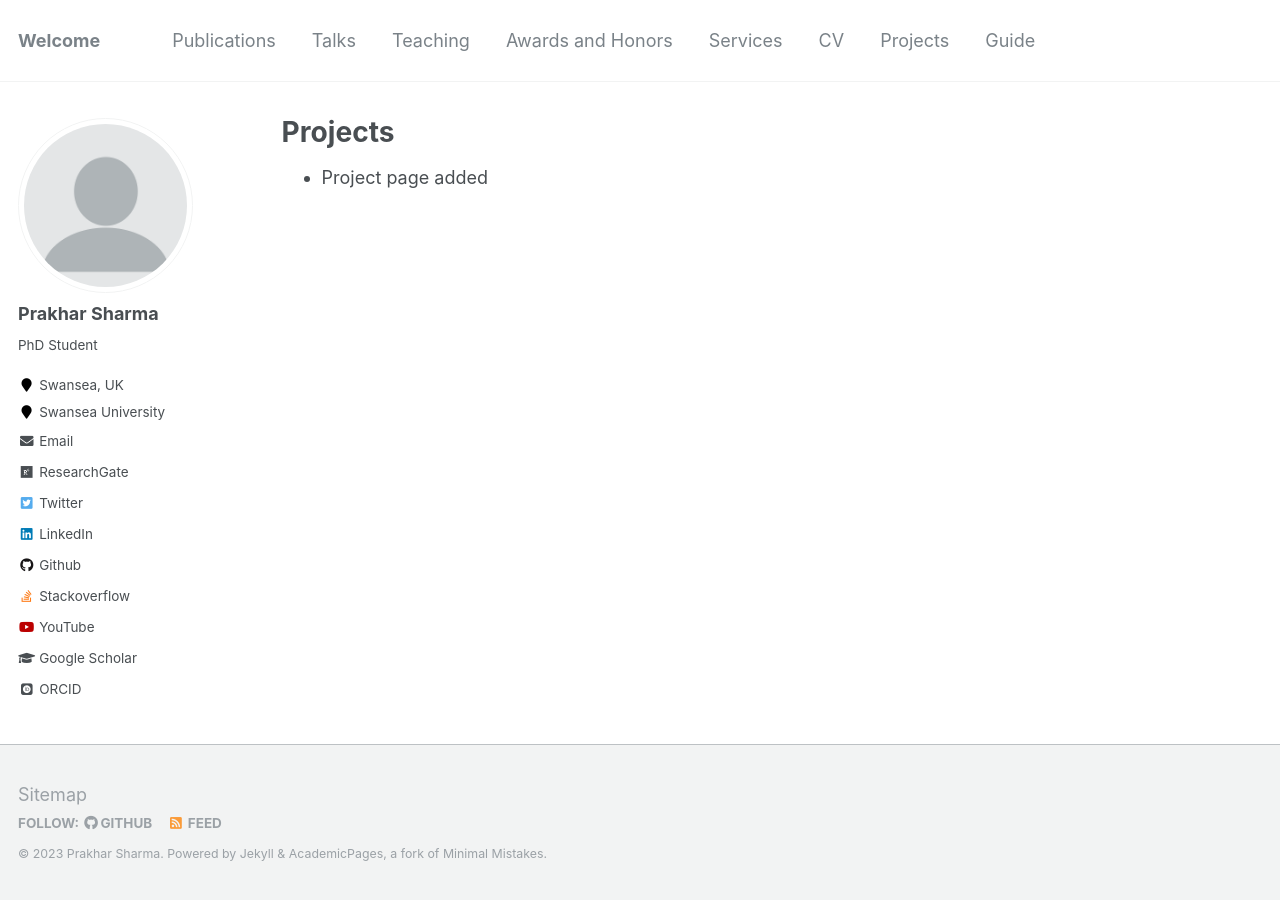
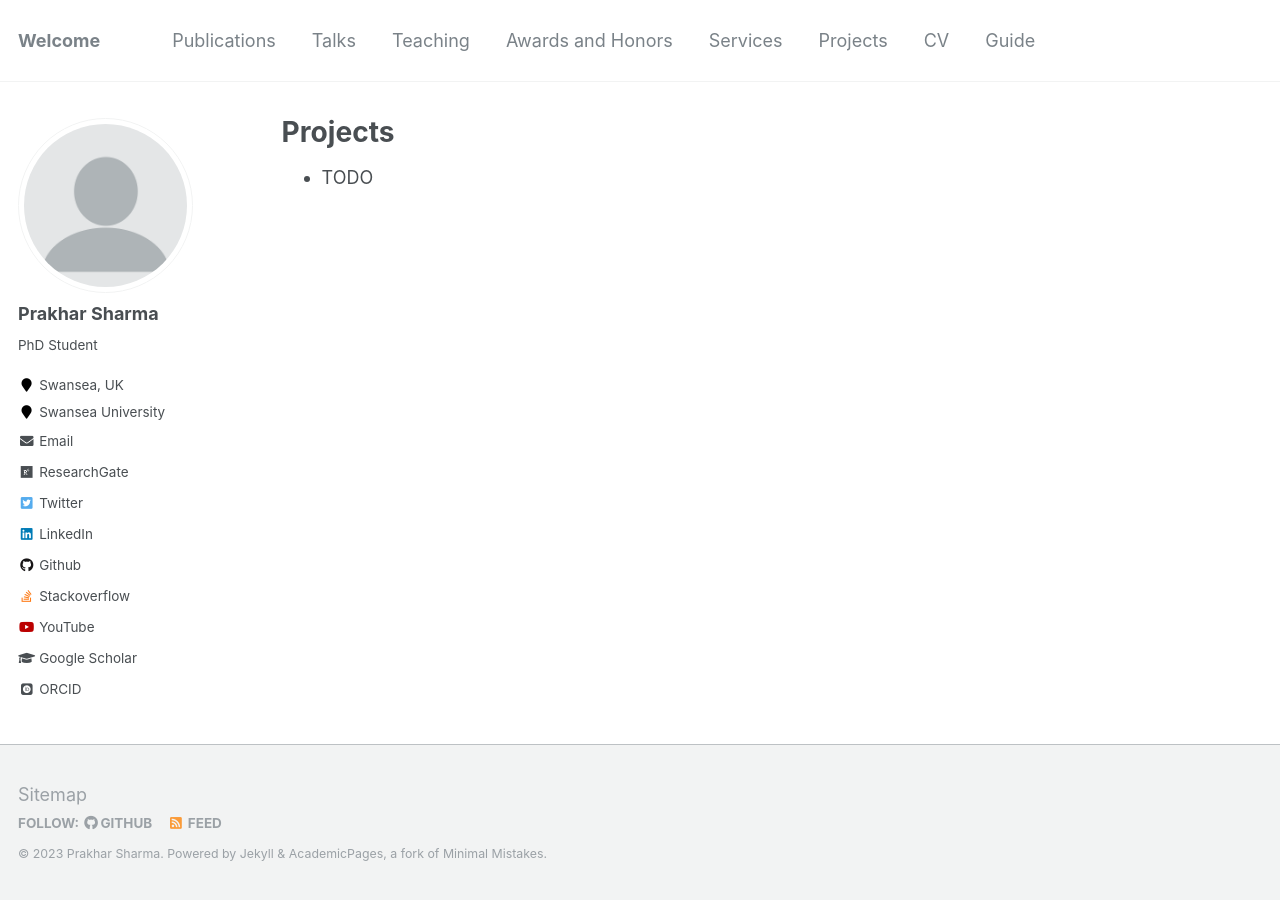
Before and after one commit to praksharma/praksharma.github.io, a Jekyll site: the page built from _pages/projects.md, in a window 1280 px wide. Built offline with Jekyll 4.4.1, drawn with Linux system fonts in a browser that asks for light colours; some web fonts are replaced.

Commit message:
project menu bar location changed

```diff
--- a/_data/navigation.yml
+++ b/_data/navigation.yml
@@ -15,11 +15,11 @@ main:
   - title: "Services"
     url: /services/
 
+  - title: "Projects"
+    url: /projects/
+
   - title: "CV"
     url: /cv/
 
-  - title: "Projects"
-    url: /projects/
-
   - title: "Guide"
     url: /markdown/
--- a/_pages/projects.md
+++ b/_pages/projects.md
@@ -5,4 +5,4 @@ permalink: /projects/
 author_profile: true
 ---
 
-* Project page added
+* TODO
```
